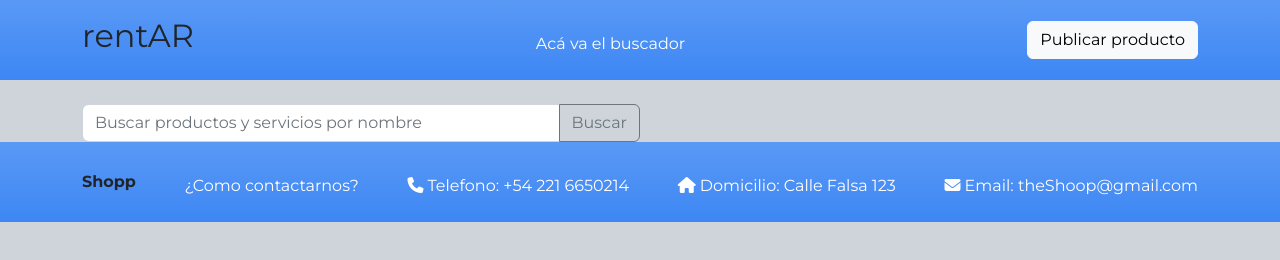
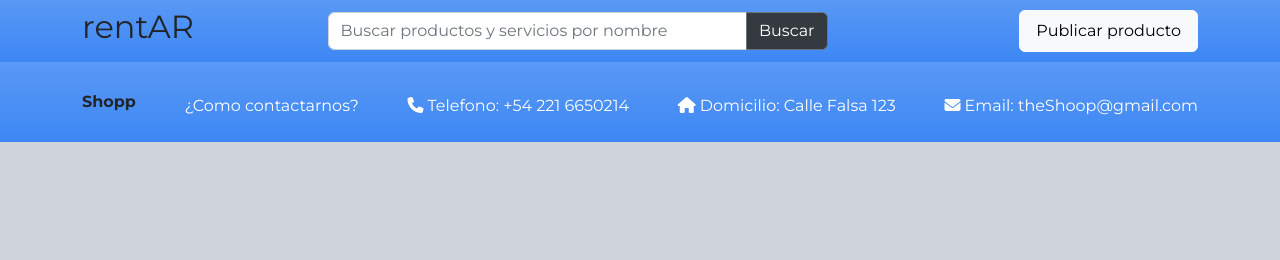
Before and after one commit to broitmanr/agile, a website: page src/views/_base.html in a window 1280 px wide. Drawn offline with nearby package versions, Linux system fonts and the light colour scheme; files that its build step writes are made by us from their sources; a web font is replaced by a local one.

Commit message:
Change: se realizaron los cambios para la integración con search en el header y se elimino search.html

```diff
--- a/src/router.js
+++ b/src/router.js
@@ -22,7 +22,7 @@ router.get('/', async function (req, res) {
     });
 });
 
-router.get('/search', async (req, res) => {
+router.get('/_header', async (req, res) => {
     const pageSize = 10;
     const currentPage = +req.query.page || 1;
     const category = req.query.type || undefined;
--- a/src/views/_base.html
+++ b/src/views/_base.html
@@ -28,9 +28,6 @@
 </header>
 
 <body class="app">
-    <header>
-        {% include "search.html" %}
-    </header>
     <main class="container">
         {% block main %} {% endblock %}
     </main>
--- a/src/views/_header.html
+++ b/src/views/_header.html
@@ -6,9 +6,20 @@
 </style>
 
 <nav class="navbar navbar-expand-lg navbar-dark bg-primary bg-opacity-75 bg-gradient">
-    <div class="container">
+    <div class="container" style="display: flex; justify-content: space-between;">
         <h1 style="font-size: 2rem;">rentAR</h1>
-        <p style="color: white; margin-top: 1.5rem; font-family: 'Montserrat', sans-serif;">Acá va el buscador</p>
-        <button onclick='window.location.href = "/formulario" ' class="btn btn-light ml-auto">Publicar producto</button>
+        <form action="/_header" method="get" class="form-search w-50">
+            <div class="input-group" style="max-width: 500px;">
+                <input
+                    type="text"
+                    class="form-control"
+                    placeholder="Buscar productos y servicios por nombre"
+                    name="product_name"
+                    aria-label="Buscar productos por nombre"
+                    aria-describedby="button-search">
+                <button class="btn btn-outline-secondary" type="submit" id="button-search" style="background-color: #343a40; color: #ffffff;">Buscar</button>
+            </div>
+        </form>
+        <button onclick='window.location.href = "/formulario" ' class="btn btn-light ml-auto" style="font-size: 1.0rem; padding: 0.50rem 1.0rem;">Publicar producto</button>
     </div>
 </nav>
--- a/src/views/search.html
+++ /dev/null
@@ -1,14 +0,0 @@
-<div class="container mt-4">
-        <form action="/search" method="get" class="form-search w-50">
-            <div class="input-group d-flex">
-                <input
-                    type="text"
-                    class="form-control"
-                    placeholder="Buscar productos y servicios por nombre"
-                    name="product_name"
-                    aria-label="Buscar productos por nombre"
-                    aria-describedby="button-search">
-                <button class="btn btn-outline-secondary" type="submit" id="button-search">Buscar</button>
-            </div>
-        </form>
-</div>
```
